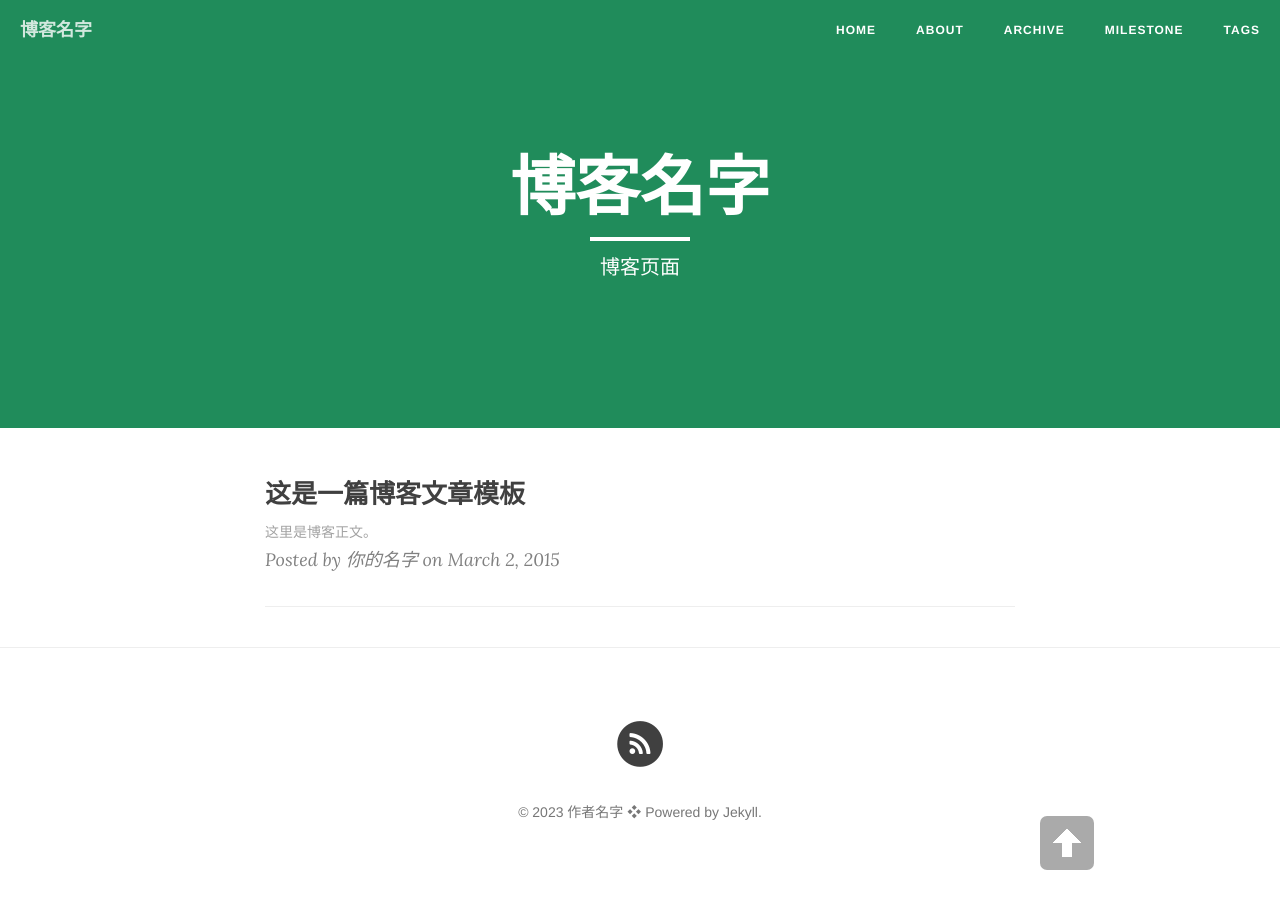
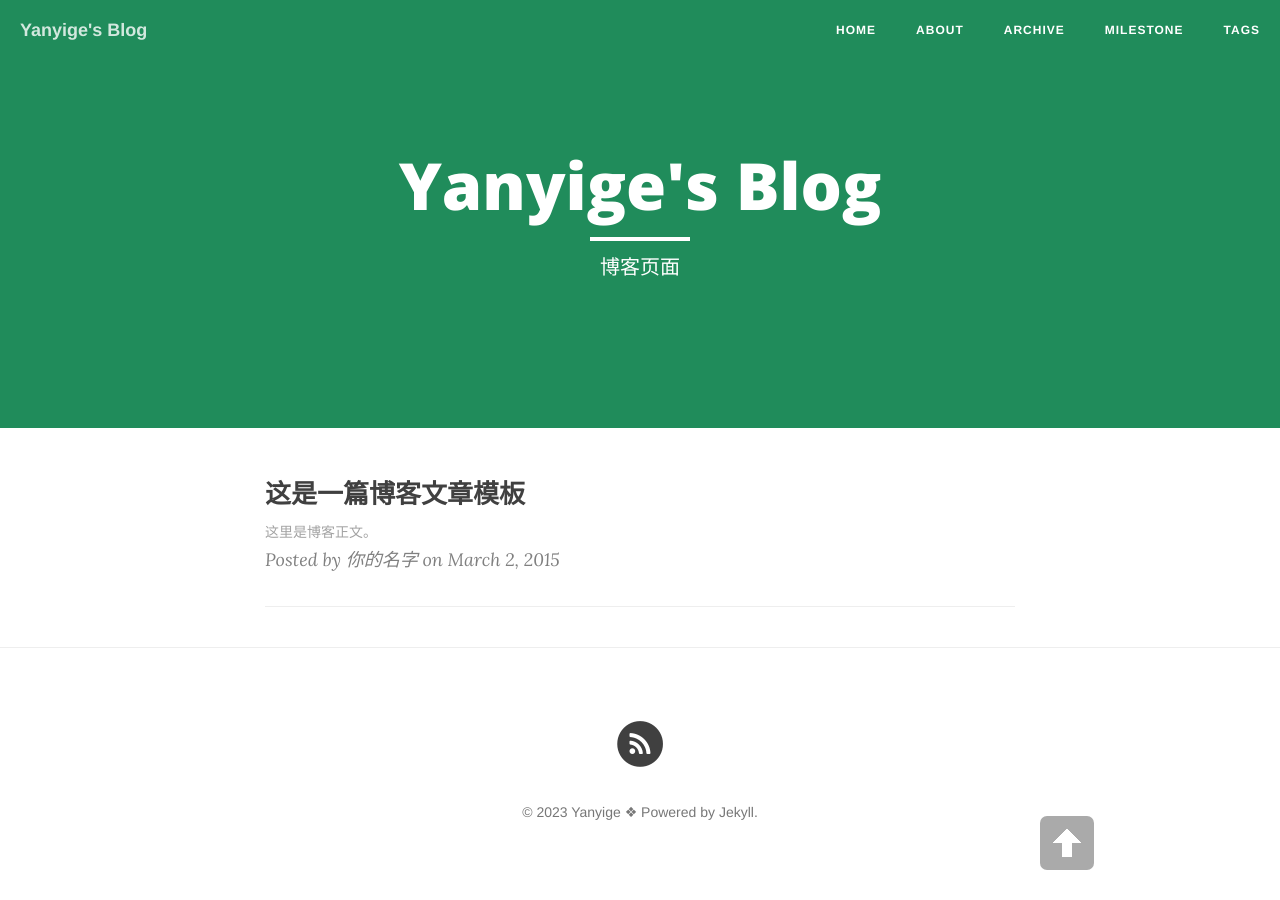
Before and after one commit to OranPie/main, a Jekyll site: the page built from MyBlog/index.html, in a window 1280 px wide. Built offline with Jekyll 4.4.1, drawn with Linux system fonts in a browser that asks for light colours; nearby versions of some CDN libraries; the list of posts is cut into pages by our own code.

Commit message:
Update _config.yml

```diff
--- a/MyBlog/_config.yml
+++ b/MyBlog/_config.yml
@@ -1,15 +1,15 @@
 # Site settings
-title: 博客名字 # 你的博客名字，可以定义修订
+title: Yanyige's Blog # 你的博客名字，可以定义修订
 header-img: "img/green.jpg"
 tagline: "cn"
 description: "这是我的博客"  # 一句话描述你的博客
 baseurl: ""
-url: "http://cnfeat"  # 此处填写你的博客地址
+url: "http://yanyige0725.github.io/MyBlog/"  # 此处填写你的博客地址
 
 # About/contact
 owner:
-  name: "作者名字" # 填写作者信息：名字
-  email: X@gmail.com # 填写作者信息：邮箱
+  name: "Yanyige" # 填写作者信息：名字
+  email: yyg0725@163.com # 填写作者信息：邮箱
   bio: "你的博客描述" # 填写作者信息：博客描述
 
 # Data
```
